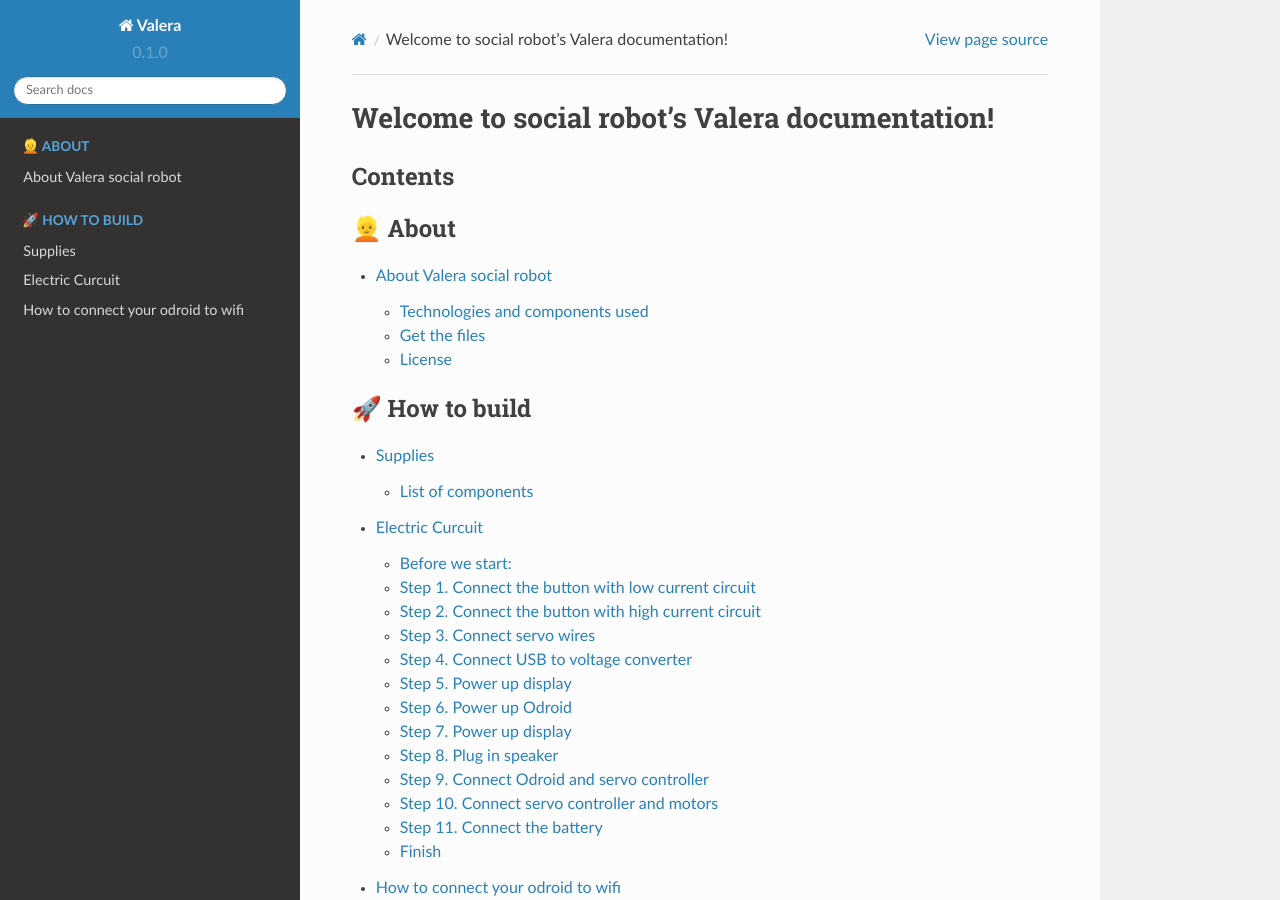
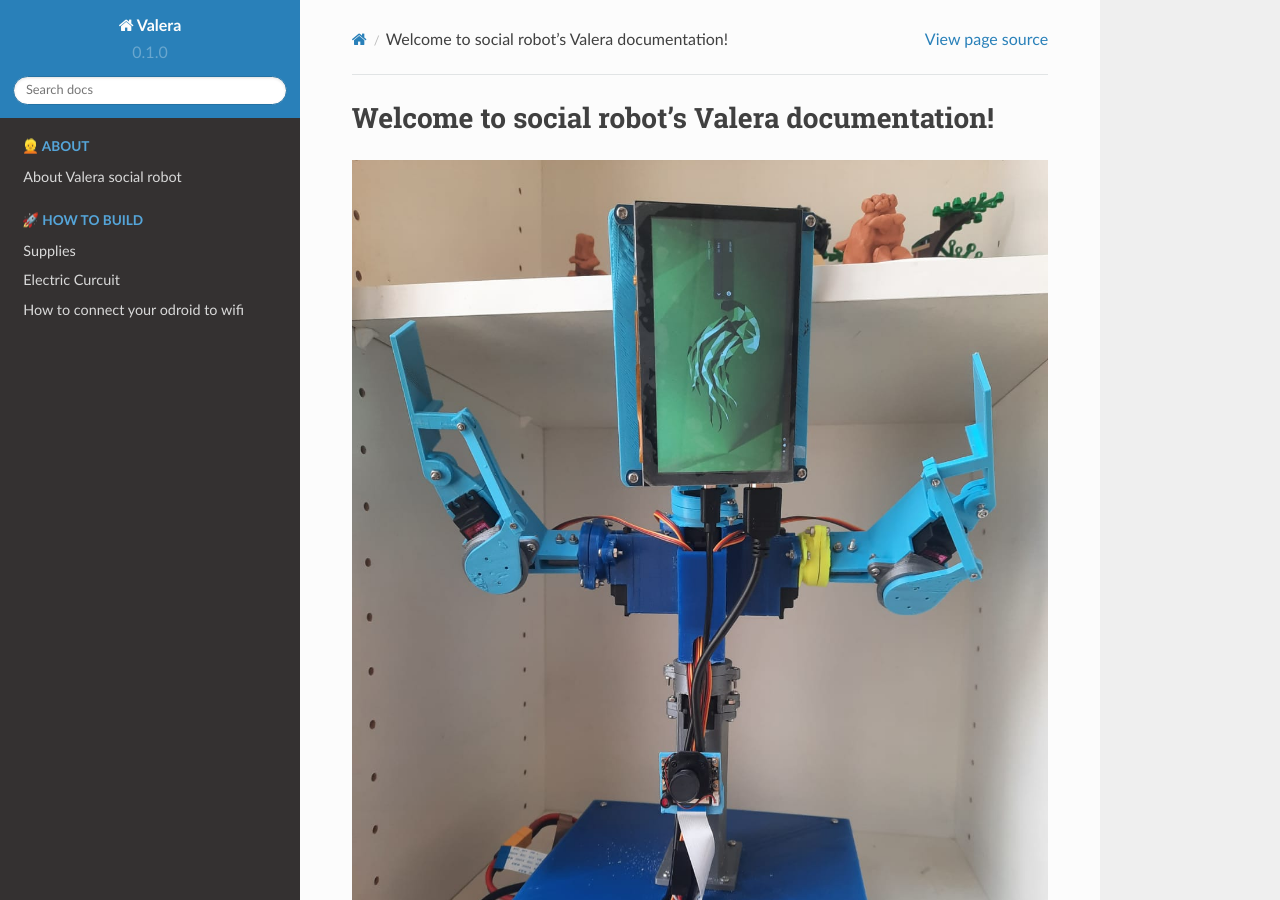
Before and after one commit to goodlancer-org/valera, a Sphinx documentation site: the page built from docs/index.rst, in a window 1280 px wide and 900 px high. Built offline with Sphinx 7.4.7 and the Read the Docs theme 2.0.0, drawn with Linux system fonts in a browser that asks for light colours.

Commit message:
docs - robot picture added to index

```diff
--- a/docs/index.rst
+++ b/docs/index.rst
@@ -1,5 +1,7 @@
 Welcome to social robot's Valera documentation!
 ===============================================
+
+.. image:: images/Valera.jpg
 
 Contents
 --------
```
